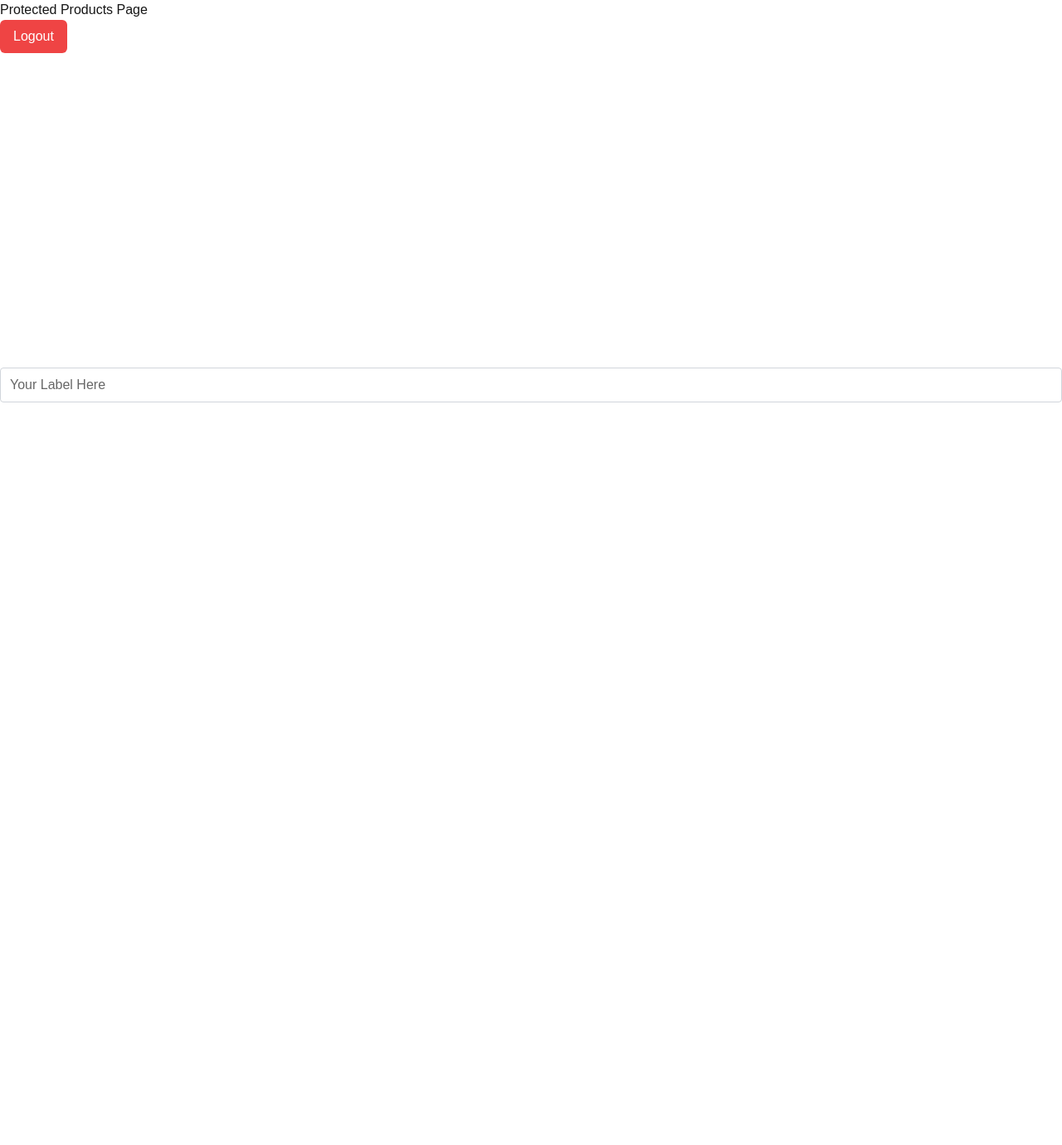
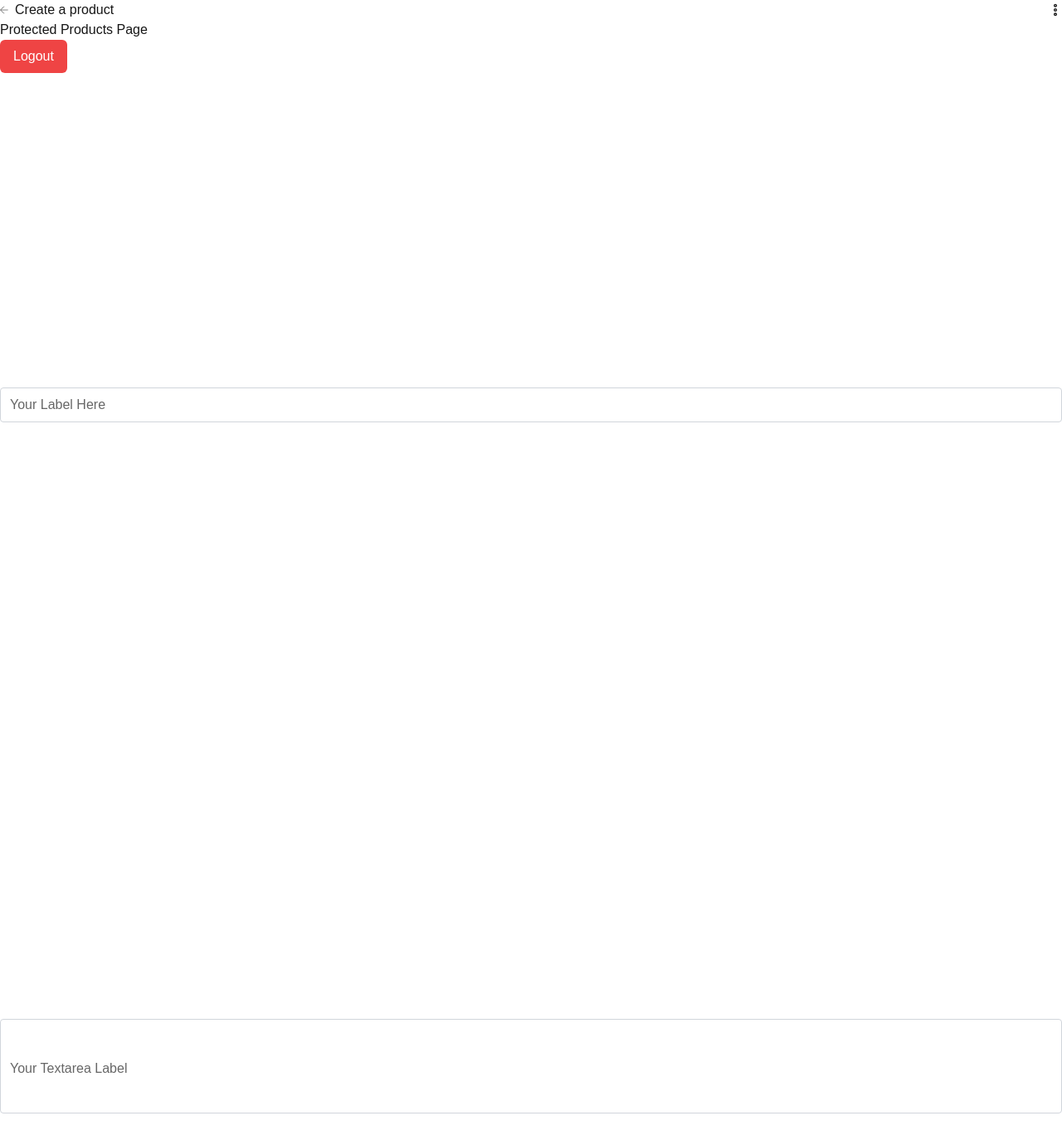
Before and after one commit to kendoriddy/next-app, a Next.js app: page /product-page in a window 1280 px wide. Shown: the top 1380 px of the page at 83% size. Before the commit the page ends 864 px from the top, so only its background shows below. Built offline with nearby package versions, Linux system fonts and the light colour scheme; sample sign-in values are in the browser's storage.

Commit message:
feat: floatin textarea created

```diff
--- /dev/null
+++ b/src/components/registrationSteps/FloatingLabelTextarea.tsx
@@ -0,0 +1,44 @@
+import React, { useState } from "react";
+
+interface FloatingLabelTextareaProps {
+  label: string;
+  value: string;
+  onChange: (e: React.ChangeEvent<HTMLTextAreaElement>) => void;
+}
+
+const FloatingLabelTextarea: React.FC<FloatingLabelTextareaProps> = ({
+  label,
+  value,
+  onChange,
+}) => {
+  const [isFocused, setIsFocused] = useState(false);
+
+  const handleFocus = () => setIsFocused(true);
+  const handleBlur = () => {
+    if (!value) setIsFocused(false);
+  };
+
+  return (
+    <div className="relative w-full">
+      <label
+        className={`absolute left-3 transition-all duration-300 ease-in-out ${
+          isFocused || value
+            ? "top-0 text-xs text-[#00000099]"
+            : "top-1/2 -translate-y-1/2 text-[#00000099] text-base"
+        }`}
+      >
+        {label}
+      </label>
+      <textarea
+        className="w-full px-3 py-2 border border-gray-300 rounded focus:outline-none focus:border-[#8A226F] resize-none"
+        rows={4}
+        value={value}
+        onChange={onChange}
+        onFocus={handleFocus}
+        onBlur={handleBlur}
+      />
+    </div>
+  );
+};
+
+export default FloatingLabelTextarea;
--- a/src/pages/product-page.tsx
+++ b/src/pages/product-page.tsx
@@ -3,11 +3,16 @@ import { useContext, useEffect, useState } from "react";
 import { AuthContext } from "../context/AuthContext";
 import { useRouter } from "next/router";
 import FloatingLabelInput from "@/components/registrationSteps/FloatingLabelInput";
+import FloatingLabelTextarea from "@/components/registrationSteps/FloatingLabelTextarea";
+import Link from "next/link";
+import { CgMoreVertical } from "react-icons/cg";
+import Image from "next/image";
 
 const ProductsPage = () => {
   const { isAuthenticated, loading, logout } = useContext(AuthContext);
   const router = useRouter();
   const [inputValue, setInputValue] = useState("");
+  const [textareaValue, setTextareaValue] = useState("");
 
   useEffect(() => {
     if (!loading && !isAuthenticated) {
@@ -21,8 +26,21 @@ const ProductsPage = () => {
     setInputValue(e.target.value);
   };
 
+  const handleTextareaChange = (e: React.ChangeEvent<HTMLTextAreaElement>) => {
+    setTextareaValue(e.target.value);
+  };
+
   return (
     <div>
+      <div className="flex items-center justify-between">
+        <Link href="">
+          <span className="self-start gap-2 flex items-center justify-start">
+            <Image src="/l-nav2.png" alt="back_arrow" width={10} height={10} />
+            <span className="font-medium text-base">Create a product</span>
+          </span>
+        </Link>
+        <CgMoreVertical />
+      </div>
       <h1>Protected Products Page</h1>
       <button onClick={logout} className="bg-red-500 text-white py-2 px-4 rounded-md">
         Logout
@@ -34,6 +52,14 @@ const ProductsPage = () => {
           onChange={handleInputChange}
         />
       </div>
+
+      <div className="flex flex-col items-center justify-center h-screen">
+        <FloatingLabelTextarea
+          label="Your Textarea Label"
+          value={textareaValue}
+          onChange={handleTextareaChange}
+        />
+      </div>
     </div>
   );
 };
--- a/src/pages/ssg/onboarding/index.tsx
+++ b/src/pages/ssg/onboarding/index.tsx
@@ -32,13 +32,13 @@ const OnboardingPage = ({ onboardingSteps }: { onboardingSteps: string[] }) => {
   return (
     <div className="min-h-screen flex flex-col justify-start bg-white p-5">
       {step > 1 ? (
-        <button
+        <div
           onClick={handlePrevious}
           className="self-start gap-2 mb-4 flex items-center justify-start"
         >
           <Image src="/l-nav2.png" alt="back_arrow" width={10} height={10} />{" "}
           <span className="font-medium text-base">Get started</span>
-        </button>
+        </div>
       ) : (
         <Link href="/ssg/welcome">
           <span className="self-start gap-2 mb-4 flex items-center justify-start">
--- a/src/pages/ssr/onboarding/index.tsx
+++ b/src/pages/ssr/onboarding/index.tsx
@@ -32,13 +32,13 @@ const OnboardingPage = ({ onboardingSteps }: { onboardingSteps: string[] }) => {
   return (
     <div className="min-h-screen flex flex-col justify-start bg-white p-5">
       {step > 1 ? (
-        <button
+        <div
           onClick={handlePrevious}
           className="self-start gap-2 mb-4 flex items-center justify-start"
         >
           <Image src="/l-nav2.png" alt="back_arrow" width={10} height={10} />{" "}
           <span className="font-medium text-base">Get started</span>
-        </button>
+        </div>
       ) : (
         <Link href="/ssr/welcome">
           <span className="self-start gap-2 mb-4 flex items-center justify-start">
```
